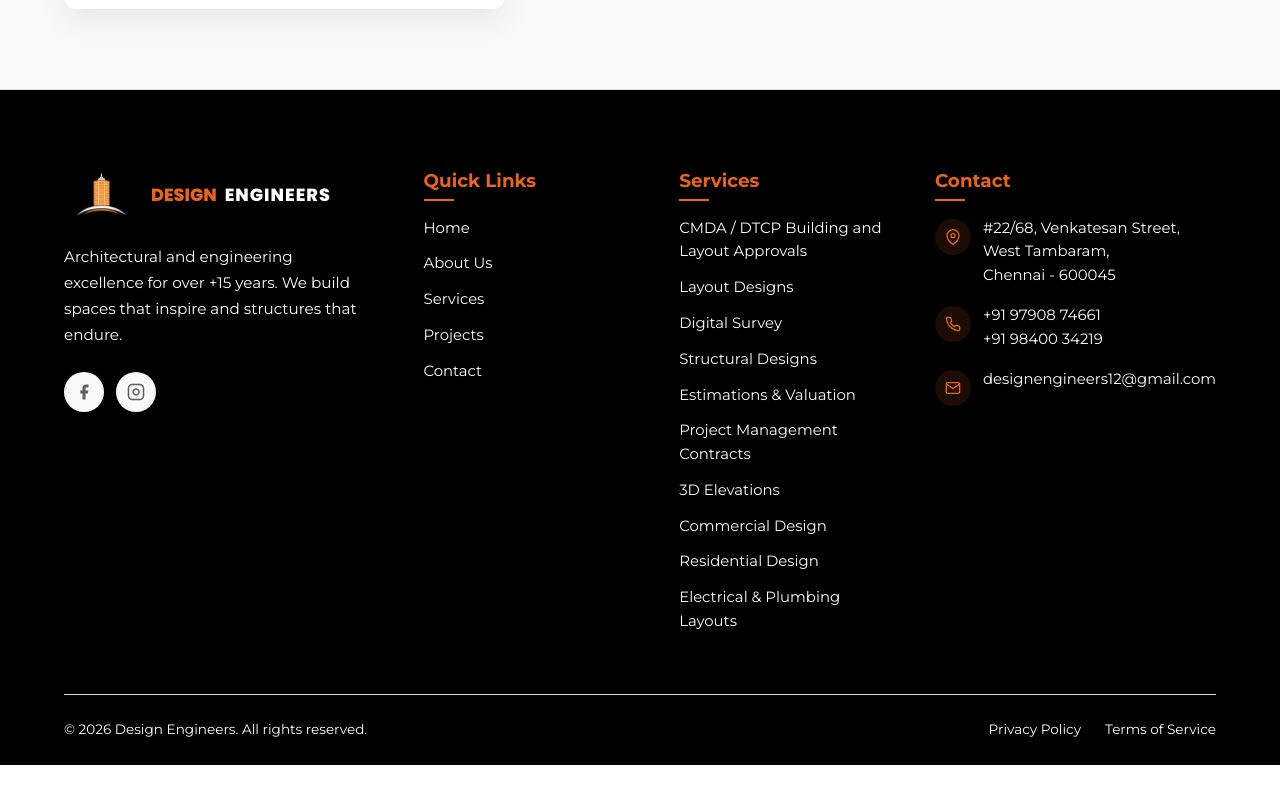
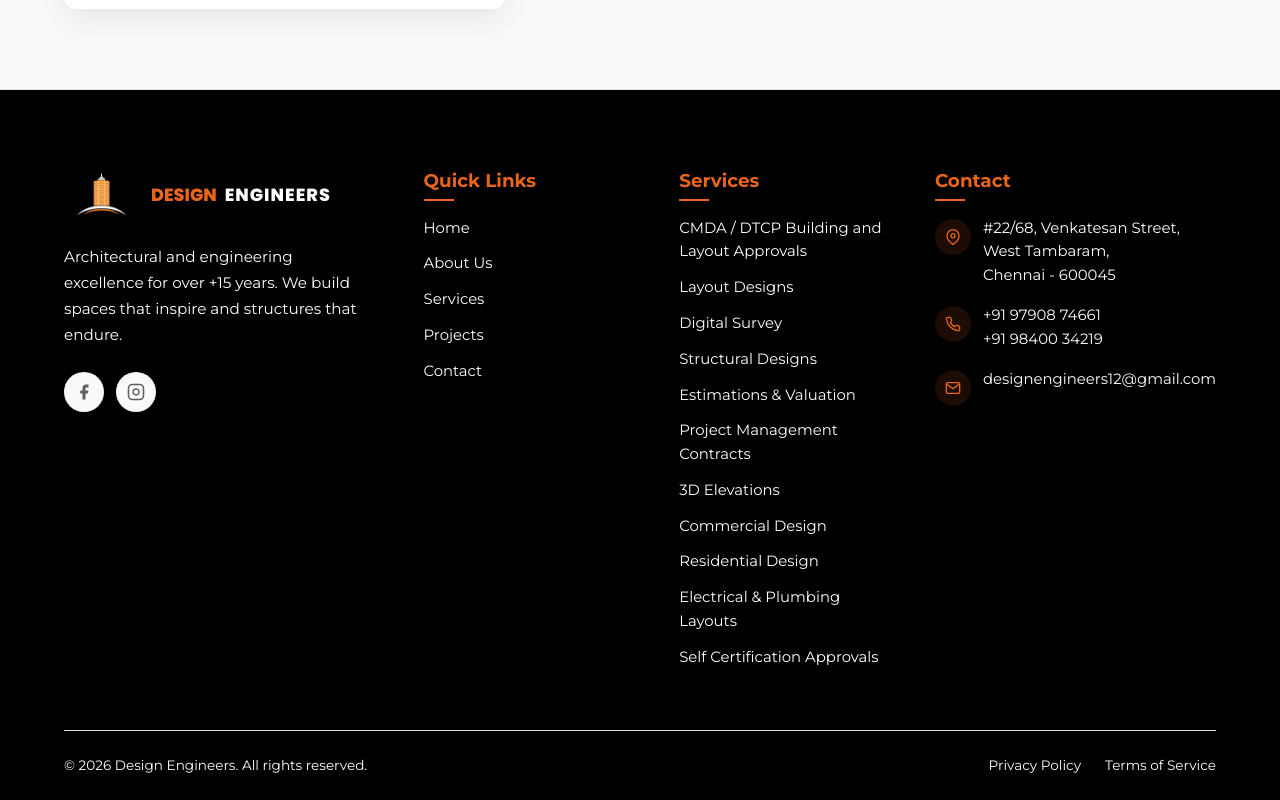
Before and after one commit to Rayansiva2004/Design-Engineers, a React (Vite) app: page /contact in a window 1280 px wide. Shown: the part 1559-2359 px from the top of the page. Before the commit the page ends 2324 px from the top, so only its background shows below. Built offline with nearby package versions, Linux system fonts and the light colour scheme.

Commit message:
add Self Certification Approvals service

```diff
--- a/src/components/ContactForm/ContactForm.jsx
+++ b/src/components/ContactForm/ContactForm.jsx
@@ -90,6 +90,7 @@ const ContactForm = () => {
                             <option value="3D Evaluations">3D Elevations</option>
                             <option value="3D Design Services">3D Design Services</option>
                             <option value="Electrical & Plumbing Layouts">Electrical & Plumbing Layouts</option>
+                            <option value="Self Certification Approvals">Self Certification Approvals</option>
                             <option value="Commercial Design">Commercial Design</option>
                             <option value="Graphic Design">Graphic Design</option>
                             <option value="CMDA / DTCP Building and Layout Approvals">CMDA / DTCP Building and Layout Approvals</option>
--- a/src/data/servicesData.jsx
+++ b/src/data/servicesData.jsx
@@ -331,5 +331,32 @@ export const servicesData = [
         projectImage: "https://images.unsplash.com/photo-1581092921461-7d157390fd1b?q=80&w=1200&auto=format&fit=crop",
         secondProjectImage: "https://images.unsplash.com/photo-1504307651254-35680f356dfd?q=80&w=1200&auto=format&fit=crop",
         ctaText: "Plan Your Infrastructure"
+    },
+    {
+        id: "self-certification",
+        title: "Self Certification Approvals",
+        shortDesc: "Streamlined approval process through professional certification, ensuring compliance with building codes and safety standards for faster project timelines.",
+        fullDesc: [
+            "Self Certification Approvals streamline the approval process by allowing qualified design engineers to certify that project plans comply with applicable building codes, regulations, and safety standards. This approach reduces dependency on lengthy external approvals and accelerates the overall project timeline. By taking professional responsibility, engineers ensure that designs meet all required norms before execution begins.",
+            "Through self certification, every aspect of the design is carefully reviewed for accuracy, compliance, and quality. Engineers verify structural integrity, electrical and plumbing systems, and overall safety measures to ensure the project adheres to regulatory guidelines. This process not only speeds up approvals but also maintains a high level of accountability and precision.",
+            "By adopting self certification approvals, projects benefit from faster processing, reduced delays, and improved efficiency. It enables seamless coordination between design and execution while ensuring transparency and reliability. This method is ideal for delivering projects on time without compromising on safety, quality, or compliance."
+        ],
+        icon: (
+            <svg width="50" height="50" viewBox="0 0 24 24" fill="none" stroke="currentColor" strokeWidth="1.2">
+                <path d="M12 22s8-4 8-10V5l-8-3-8 3v7c0 6 8 10 8 10z" />
+                <polyline points="9 12 11 14 15 10" />
+            </svg>
+        ),
+        features: [
+            "Faster Approval Process",
+            "Compliance with Regulations & Standards",
+            "Engineer-Certified Quality Assurance",
+            "Reduced Project Delays",
+            "High Accountability & Transparency"
+        ],
+        heroImage: "https://images.unsplash.com/photo-1541888946425-d81bb19480c5?q=80&w=1920&auto=format&fit=crop",
+        projectImage: "https://images.unsplash.com/photo-1589255061943-eaa0da5a6441?q=80&w=1200&auto=format&fit=crop",
+        secondProjectImage: "https://images.unsplash.com/photo-1503387762-592deb58ef4e?q=80&w=1200&auto=format&fit=crop",
+        ctaText: "Get Certified Approval"
     }
 ];
```
